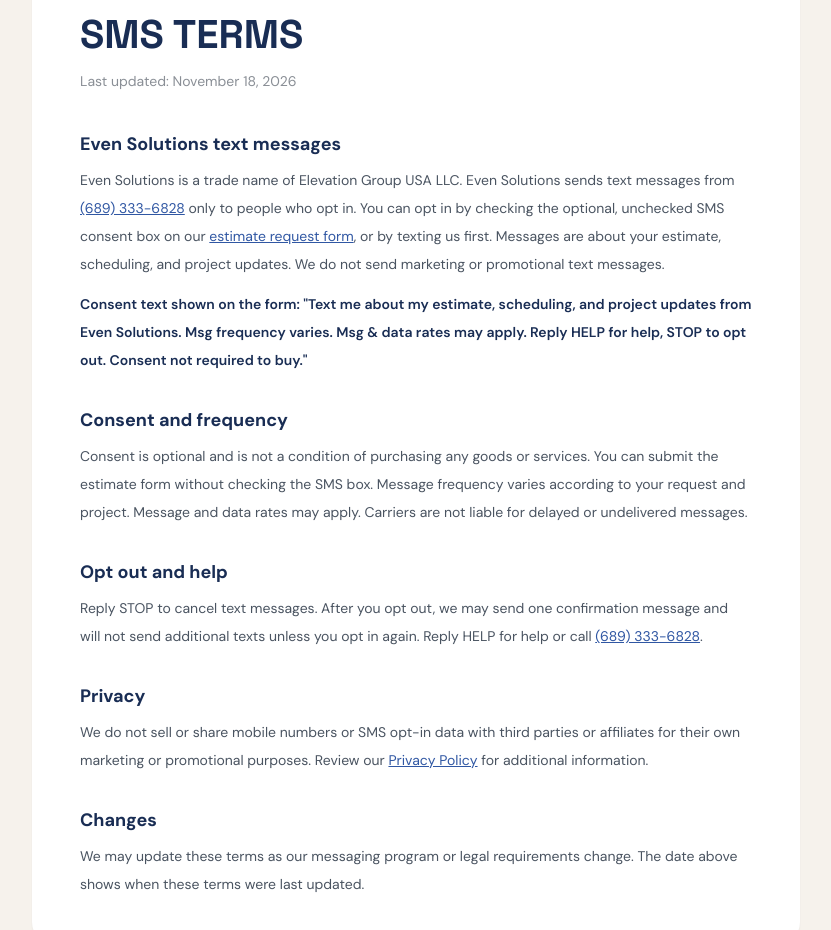
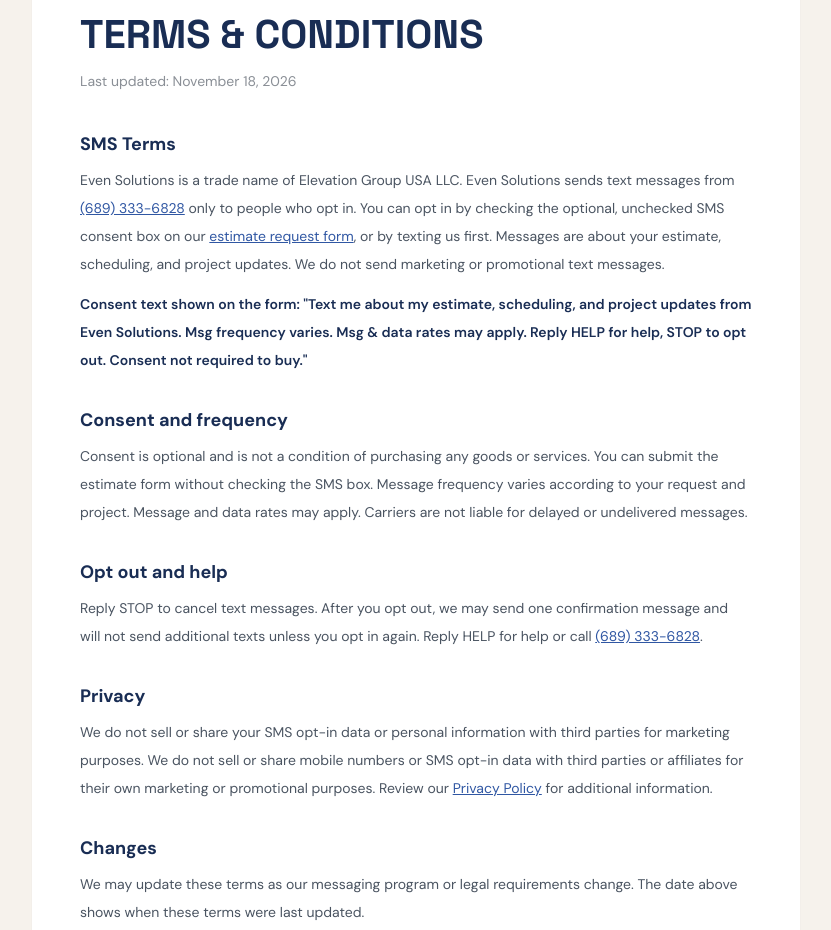
Before and after one commit to even-solutions/even-solutions-site, a plain HTML site: page sms-terms/index.html in a window 1280 px wide. Shown: the part 201-1131 px from the top of the page, without its empty margins (224-1055 px from the left). Drawn offline with Linux system fonts and the light colour scheme.

Commit message:
Terms & Conditions title and carrier privacy statement for A2P
Co-Authored-By: Claude Opus 5.5 <noreply@anthropic.com>
Claude-Session: https://claude.ai/code/session_01AB4tMJKD6LEBm658ernPMQ

```diff
--- a/sms-terms/index.html
+++ b/sms-terms/index.html
@@ -4,7 +4,7 @@
   <meta charset="utf-8">
   <meta name="facebook-domain-verification" content="kcwqzrbr8dqkp8t2dxts8i8a667x19">
   <meta name="viewport" content="width=device-width, initial-scale=1">
-  <title>SMS Terms — Even Solutions</title>
+  <title>Terms &amp; Conditions — Even Solutions</title>
   <meta name="description" content="Terms for Even Solutions estimate and customer care text messages.">
   <meta name="theme-color" content="#192d54">
   <link rel="icon" type="image/svg+xml" href="/images/logo-navy.svg">
@@ -18,12 +18,12 @@
   <main class="legal">
     <article>
       <p class="eyebrow">Legal</p>
-      <h1>SMS Terms</h1>
+      <h1>Terms &amp; Conditions</h1>
       <p class="updated">Last updated: November 18, 2026</p>
 
       <div class="body">
         <section>
-          <h2>Even Solutions text messages</h2>
+          <h2>SMS Terms</h2>
           <p>Even Solutions is a trade name of Elevation Group USA LLC. Even Solutions sends text messages from <a href="tel:+16893336828">(689) 333-6828</a> only to people who
             opt in. You can opt in by checking the optional, unchecked SMS consent box on our
             <a href="/quote">estimate request form</a>, or by texting us first. Messages are about your estimate,
@@ -44,7 +44,7 @@
         </section>
         <section>
           <h2>Privacy</h2>
-          <p>We do not sell or share mobile numbers or SMS opt-in data with third parties or affiliates
+          <p>We do not sell or share your SMS opt-in data or personal information with third parties for marketing purposes. We do not sell or share mobile numbers or SMS opt-in data with third parties or affiliates
             for their own marketing or promotional purposes. Review our
             <a href="/privacy-policy">Privacy Policy</a> for additional information.</p>
         </section>
```
Also changed, not shown: privacy-policy/index.html (+1 -1 lines).
